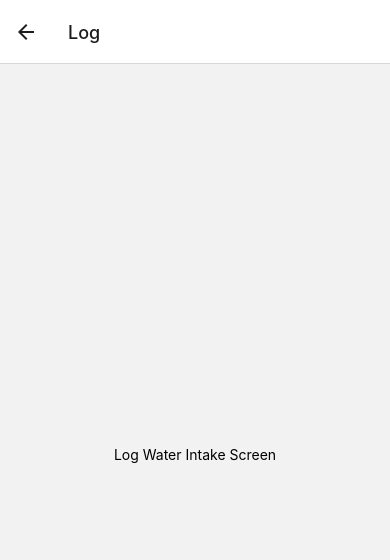
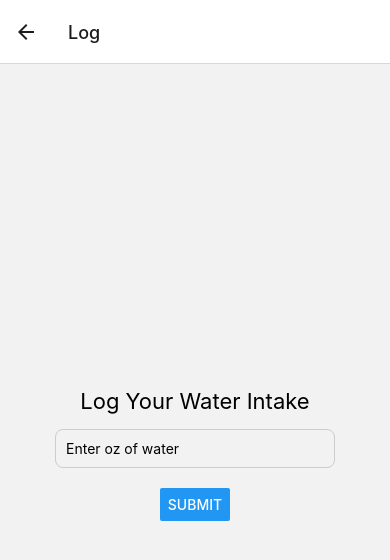
Before and after one commit to NylahW/HealthLogPlus, a React Native app: screen /Log in a window 390 px wide. Shown: the top 560 px of the page. Built offline with nearby package versions, Linux system fonts and the light colour scheme.

Commit message:
LogScreenADDOn

```diff
--- a/Screens/LogScreen.js
+++ b/Screens/LogScreen.js
@@ -1,10 +1,43 @@
-import React from 'react';
-import { View, Text } from 'react-native';
+
+
+import React, { useState } from 'react';
+import { View, Text, TextInput, Button, Alert, StyleSheet } from 'react-native';
 
 export default function LogScreen() {
+  const [amount, setAmount] = useState('');
+
+  const handleSubmit = () => {
+    if (amount) {
+      Alert.alert('Success', `You logged ${amount} oz of water!`);
+      setAmount('');
+    } else {
+      Alert.alert('Error', 'Please enter an amount.');
+    }
+  };
+
   return (
-    <View style={{ flex: 1, justifyContent: 'center', alignItems: 'center' }}>
-      <Text>Log Water Intake Screen</Text>
+    <View style={styles.container}>
+      <Text style={styles.title}>Log Your Water Intake</Text>
+      <TextInput
+        style={styles.input}
+        placeholder="Enter oz of water"
+        keyboardType="numeric"
+        value={amount}
+        onChangeText={setAmount}
+      />
+      <Button title="Submit" onPress={handleSubmit} />
     </View>
   );
 }
+
+const styles = StyleSheet.create({
+  container: {
+    flex: 1, justifyContent: 'center', alignItems: 'center', padding: 20
+  },
+  title: {
+    fontSize: 22, marginBottom: 15
+  },
+  input: {
+    width: '80%', borderWidth: 1, borderColor: '#ccc', padding: 10, marginBottom: 20, borderRadius: 8
+  }
+});
```
